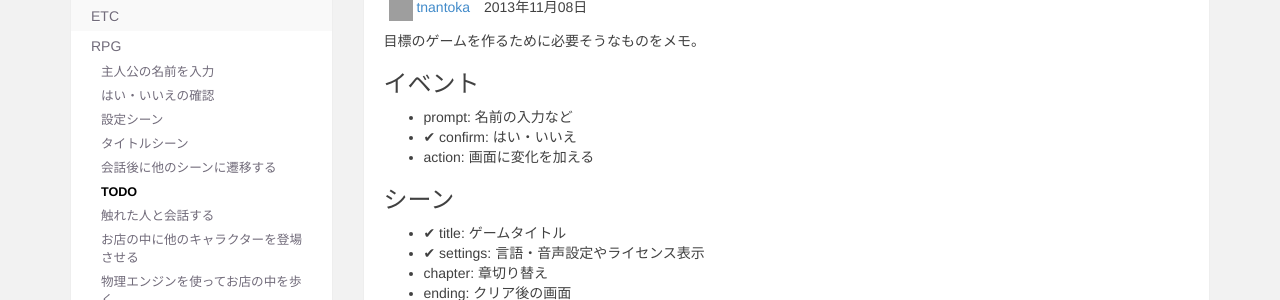
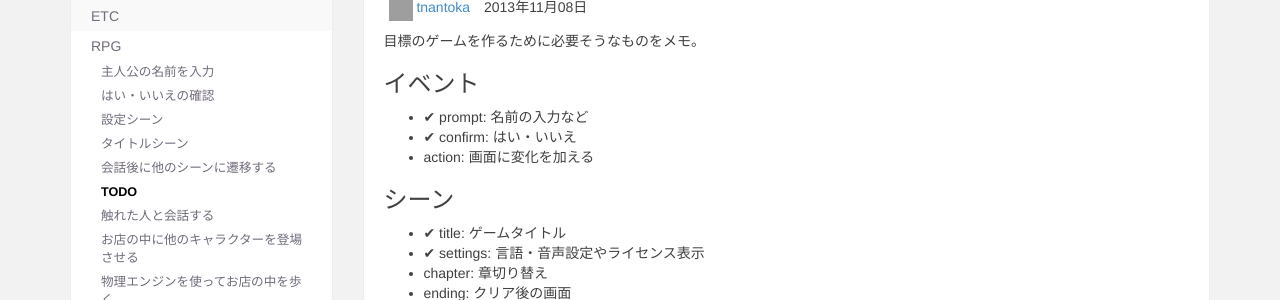
Before and after one commit to tnantoka/spritekit.jp, a Jekyll site: the page built from _posts/2013-11-08-rpg-todo.md, in a window 1280 px wide. Shown: the part 139-439 px from the top of the page. Built offline with Jekyll 4.4.1, drawn with Linux system fonts in a browser that asks for light colours; Markdown is read by kramdown in place of the engine named in the settings; grey boxes are pictures that could not be loaded.

```diff
--- a/_posts/2013-11-08-rpg-todo.md
+++ b/_posts/2013-11-08-rpg-todo.md
@@ -9,7 +9,7 @@ author: tnantoka
 
 ### イベント
 
-* prompt: 名前の入力など
+* ✔ prompt: 名前の入力など
 * ✔ confirm: はい・いいえ
 * action: 画面に変化を加える
 
```
